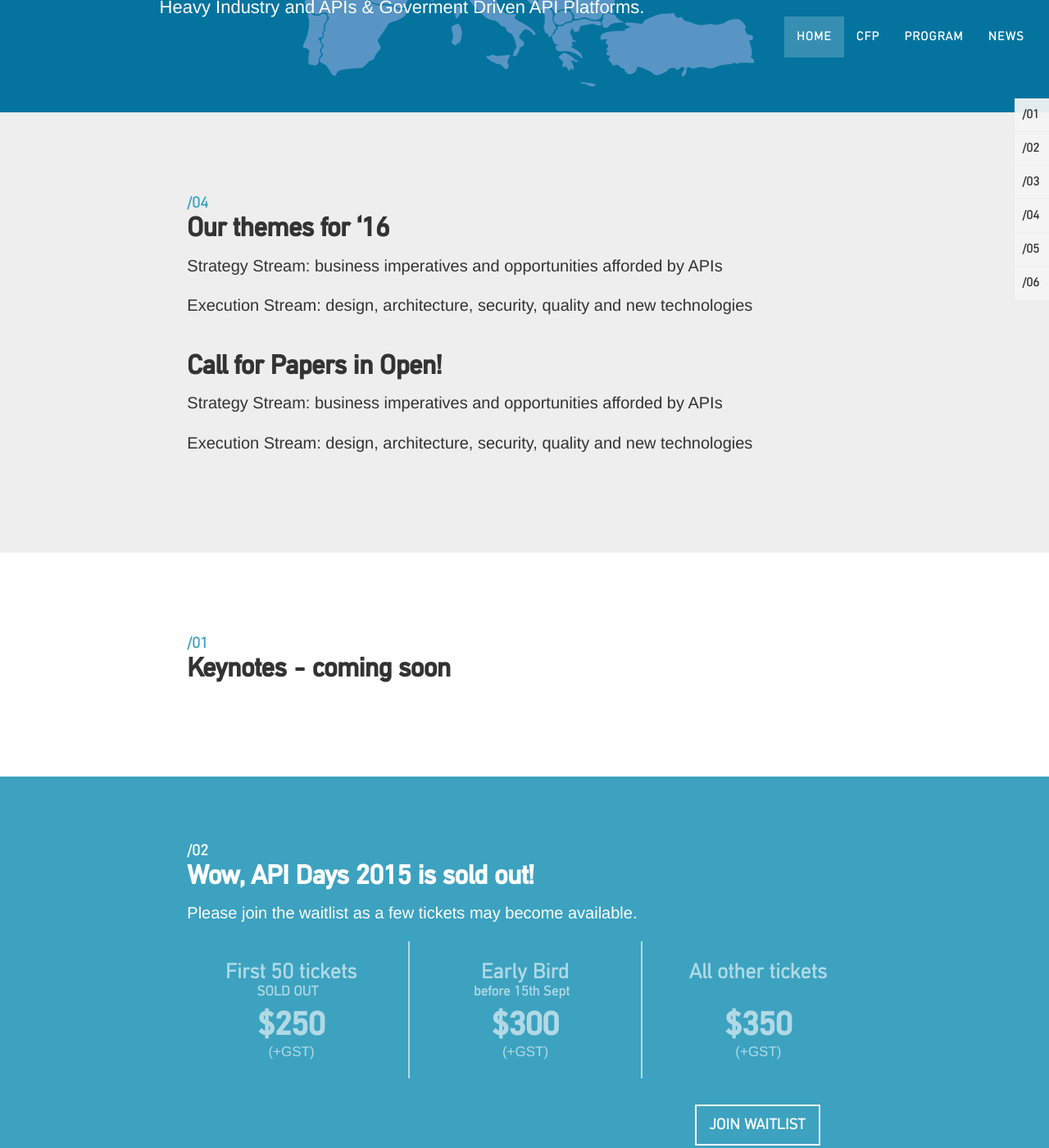
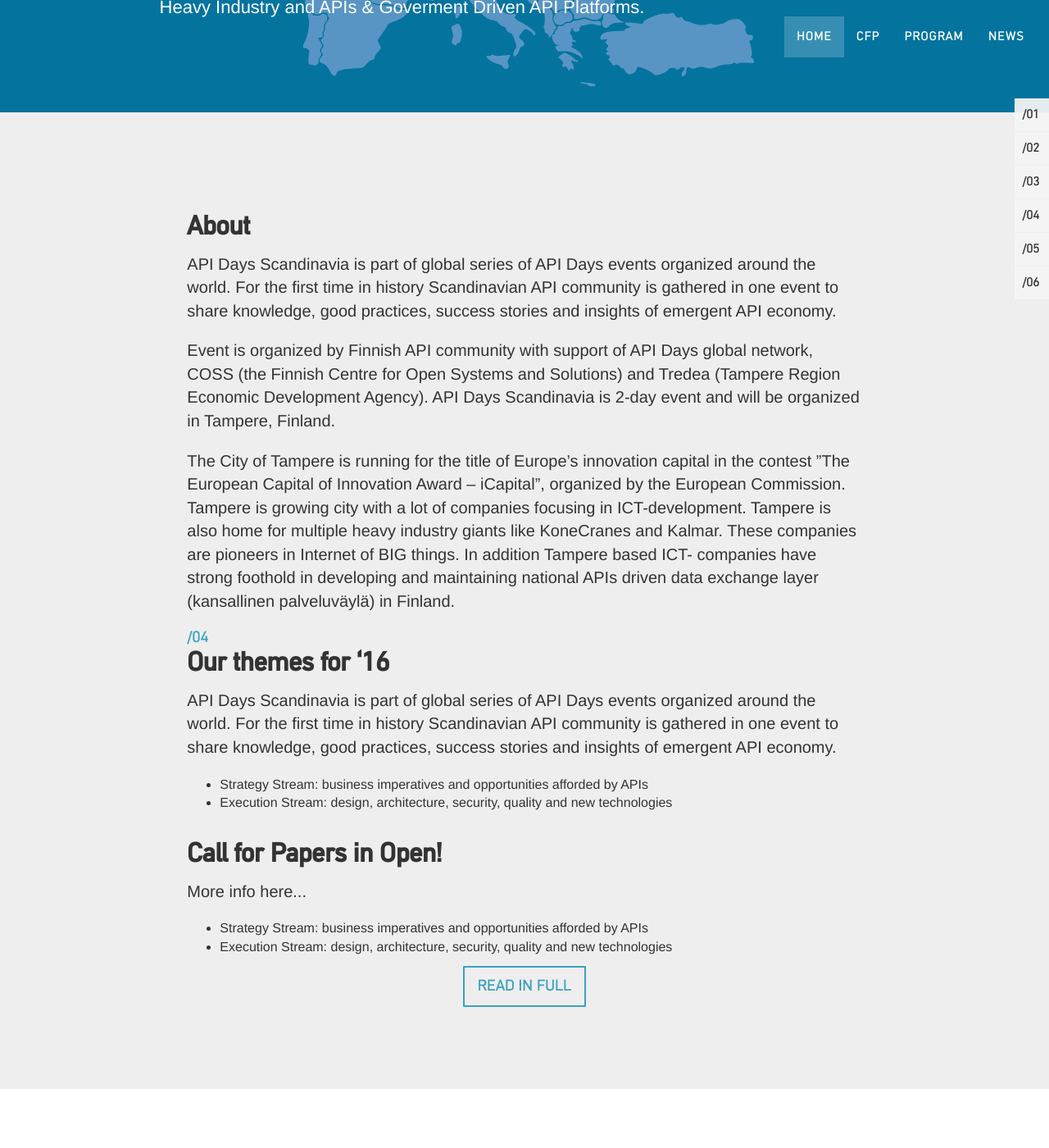
Before and after one commit to apidaysnordic/apidaysnordic.github.io, a Jekyll site: the page built from index.md, in a window 1280 px wide and 1400 px high, scrolled down 563 px. Shown: the whole window at 82% size. Built offline with Jekyll 4.4.1, drawn with Linux system fonts in a browser that asks for light colours; some web fonts are replaced; comment, search, counter and statistics services are not loaded; some of the changed text lies outside the part shown.

Commit message:
updated navi and defaulta.html

```diff
--- a/_includes/navigation.html
+++ b/_includes/navigation.html
@@ -19,7 +19,7 @@
 
                 <li class="{{ home }}"><a href="/" title="Home">Home</a></li>
 
-		<li class="{{ cfp }}"><a href="/" title="Call for Papers">CfP</a></li>
+		<li class="{{ cfp }}"><a href="/cfp/" title="Call for Papers">CfP</a></li>
 
                 <li class="{{ programme }}"><a href="/programme/" title="Programme">Program</a></li>
 
--- a/_layouts/default.html
+++ b/_layouts/default.html
@@ -46,26 +46,85 @@
 
 <section id="themes" class="section-4 container-fluid alt-section alt-alt-section">
         <div class="section-wrapper">
+
+                <div class="row">
+                        <div class="col-md-8 col-md-offset-2">
+                                <h2>About</h2>
+                                <p class="p1"><span>
+				API Days Scandinavia is part of global series of API Days events organized around the world. For the first time in history Scandinavian API community is gathered in one event to share knowledge, good practices, success stories and insights of emergent API economy.
+
+                                </span></p>
+                                <p class="p1"><span>
+				Event is organized by Finnish API community with support of API Days global network, COSS (the Finnish Centre for Open Systems and Solutions) and Tredea (Tampere Region Economic Development Agency). API Days Scandinavia is 2-day event and will be organized in Tampere, Finland.
+                                </span></p>
+
+                                <p class="p1"><span>
+				The City of Tampere is running for the title of Europe’s innovation capital in the contest ”The European Capital of Innovation Award – iCapital”, organized by the European Commission. Tampere is growing city with a lot of companies focusing in ICT-development. Tampere is also  home for multiple heavy industry giants like KoneCranes and Kalmar. These companies are pioneers in Internet of BIG things. In addition Tampere based ICT- companies have strong foothold in developing and maintaining national APIs driven data exchange layer (kansallinen palveluväylä) in Finland.
+                                </span></p>
+
+
+                        </div>
+                </div>
+
+
                 <div class="row">
                         <div class="col-md-8 col-md-offset-2">
                                 <h4 class="section-number">/04</h4>
                                 <h2>Our themes for ‘16</h2>
+				<p class="p1"><span>
+				API Days Scandinavia is part of global series of API Days events organized around the world. For the first time in history Scandinavian API community is gathered in one event to share knowledge, good practices, success stories and insights of emergent API economy.
+				</span></p>
 
                                 <div class="page-section-content">
-                                        <p><span>Strategy Stream: business imperatives and opportunities afforded by APIs</span></p>
-                                        <p><span>Execution Stream: design, architecture, security, quality and new technologies</span></p>
+					<ul>
+                                        <li>Strategy Stream: business imperatives and opportunities afforded by APIs</li>
+                                        <li>Execution Stream: design, architecture, security, quality and new technologies</li>
+					</ul>
                                 </div>
 
                         </div>
                 </div>
+
+
+<!--
+                <div class="row">
+                        <div class="col-md-8 col-md-offset-2">
+                                <h4 class="section-number">/03</h4>
+                                <h2>Code of Conduct</h2>
+
+
+                                <div class="page-section-content">
+                                        <p class="p1"><span class="s1">The APIDays NZ team is dedicated to providing a friendly, safe and welcoming conference environment for everyone. We are relea$
+                                </div>
+
+                                <div class="row">
+                                        <div class="col-md-12 text-center">
+                                                <a href="/2015/09/17/code-of-conduct.html" class="btn btn-primary btn-lg">
+                                                        Read in full
+                                                </a>
+                                        </div>
+                                </div>
+                        </div>
+                </div>
+-->
 		<div class="row">
                         <div class="col-md-8 col-md-offset-2">
                                 <h2>Call for Papers in Open!</h2>
 
                                 <div class="page-section-content">
-                                        <p><span>Strategy Stream: business imperatives and opportunities afforded by APIs</span></p>
-                                        <p><span>Execution Stream: design, architecture, security, quality and new technologies</span></p>
+				<p class="p1"><span class="s1">More info here...</span></p>
+					<ul>
+                                        <li>Strategy Stream: business imperatives and opportunities afforded by APIs</li>
+                                        <li>Execution Stream: design, architecture, security, quality and new technologies</li>
+					</ul>
                                 </div>
+                                        <div class="col-md-12 text-center">
+                                                <a href="/2015/09/17/code-of-conduct.html" class="btn btn-primary btn-lg">
+                                                        Read in full
+                                                </a>
+                                        </div>
+
+
 
                         </div>
                 </div>
@@ -166,11 +225,7 @@
 		<div class="row">
 			<div class="col-md-8 col-md-offset-2">
 				<h4 class="section-number">/02</h4>
-				<h2>Wow, API Days 2015 is sold out!</h2>
-
-				<div class="page-section-content">
-					<p class="p1">Please join the waitlist as a few tickets may become available.</p>
-				</div>
+				<h2>Tickets are available!</h2>
 			</div>
 		</div>
 
@@ -260,7 +315,7 @@
         <div class="row">
             <div class="col-md-8 col-md-offset-2">
                 <h4 class="section-number">/05</h4>
-                <h2>Day 2 Workshops</h2>
+                <h2>Community sessions</h2>
                 <div class="page-section-content">
                     <p><span>A range of API related workshops are available for attendees. Spaces are limited so be in quick!</span></p>
                 </div>
```
Also changed, not shown: _layouts/cfp.html (added, +91 -0 lines), cfp/index.md (added, +3 -0 lines).
